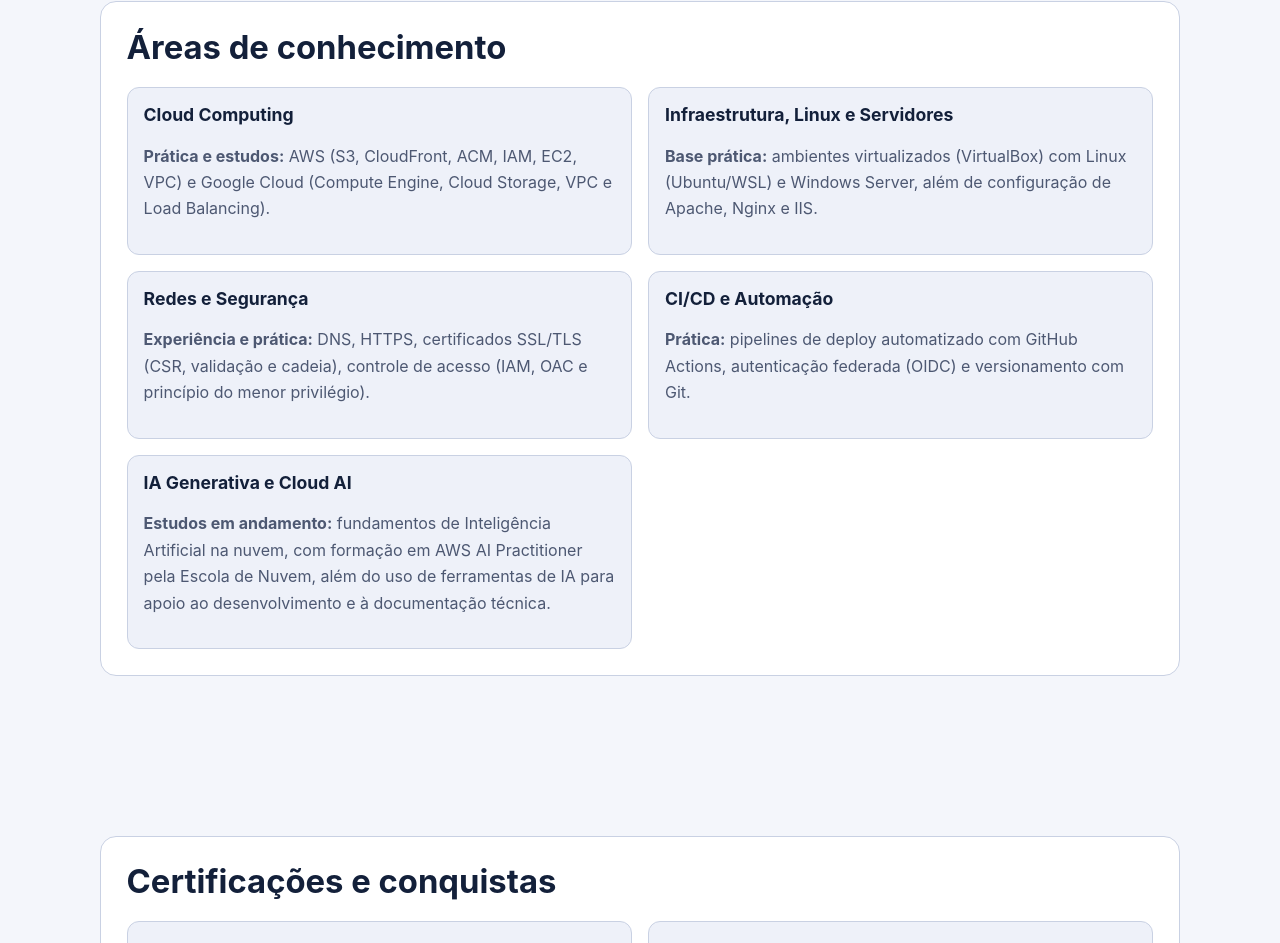
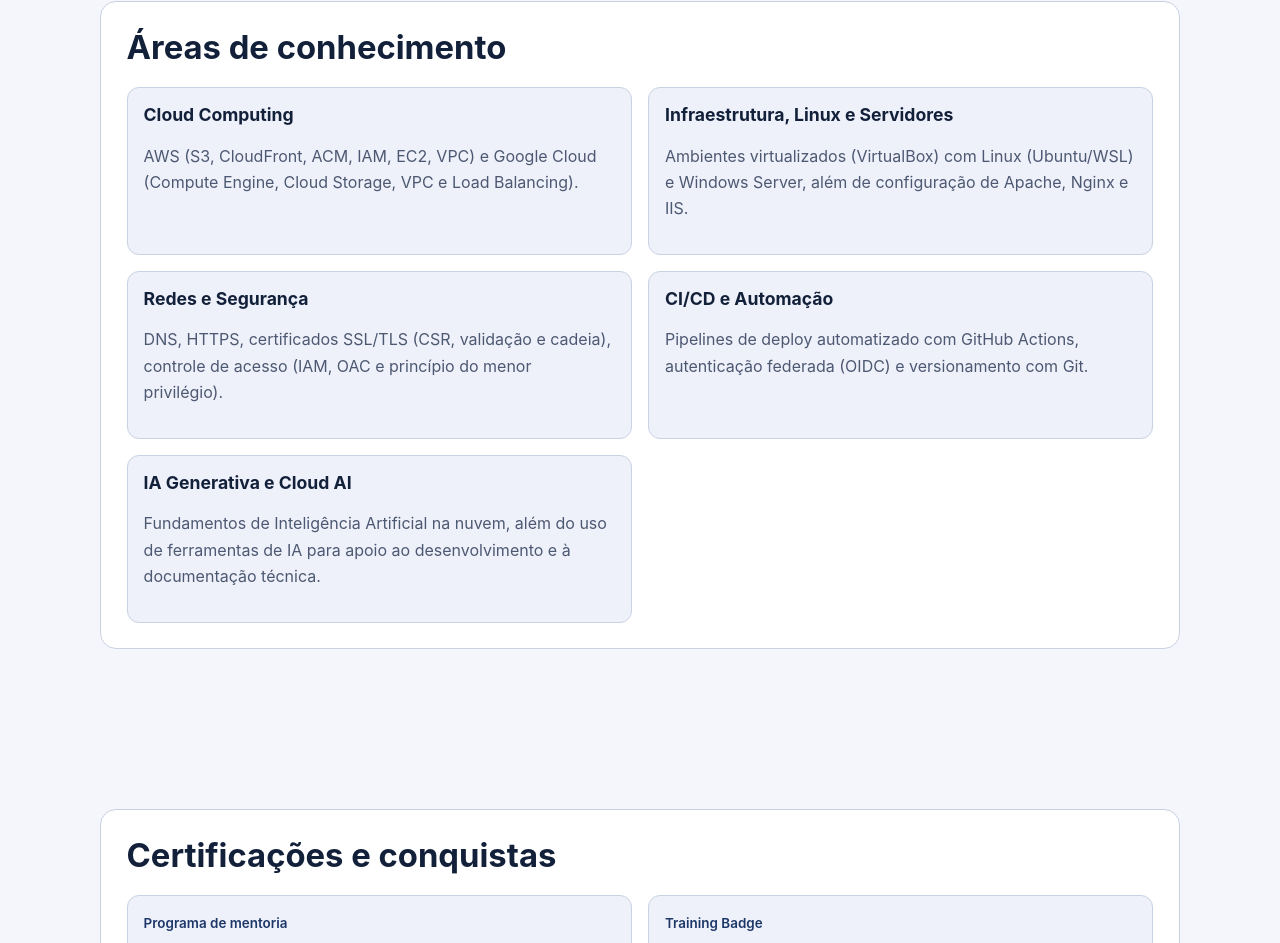
Before and after one commit to Cristina-br/meu-portfolio, a plain HTML site: page index.html in a window 1280 px wide. Shown: the part 1266-2209 px from the top of the page. Drawn offline with Linux system fonts and the light colour scheme.

Commit message:
Refactor HTML content for clarity and conciseness

```diff
--- a/index.html
+++ b/index.html
@@ -128,7 +128,7 @@
             <article>
               <h3>Cloud Computing</h3>
               <p>
-                <strong>Prática e estudos:</strong> AWS (S3, CloudFront, ACM,
+                AWS (S3, CloudFront, ACM,
                 IAM, EC2, VPC) e Google Cloud (Compute Engine, Cloud Storage,
                 VPC e Load Balancing).
               </p>
@@ -137,7 +137,7 @@
             <article>
               <h3>Infraestrutura, Linux e Servidores</h3>
               <p>
-                <strong>Base prática:</strong> ambientes virtualizados
+                Ambientes virtualizados
                 (VirtualBox) com Linux (Ubuntu/WSL) e Windows Server, além de
                 configuração de Apache, Nginx e IIS.
               </p>
@@ -146,7 +146,7 @@
             <article>
               <h3>Redes e Segurança</h3>
               <p>
-                <strong>Experiência e prática:</strong> DNS, HTTPS,
+                DNS, HTTPS,
                 certificados SSL/TLS (CSR, validação e cadeia), controle de
                 acesso (IAM, OAC e princípio do menor privilégio).
               </p>
@@ -155,7 +155,7 @@
             <article>
               <h3>CI/CD e Automação</h3>
               <p>
-                <strong>Prática:</strong> pipelines de deploy automatizado
+                Pipelines de deploy automatizado
                 com GitHub Actions, autenticação federada (OIDC) e
                 versionamento com Git.
               </p>
@@ -164,9 +164,8 @@
             <article>
               <h3>IA Generativa e Cloud AI</h3>
               <p>
-                <strong>Estudos em andamento:</strong> fundamentos de
-                Inteligência Artificial na nuvem, com formação em AWS AI
-                Practitioner pela Escola de Nuvem, além do uso de ferramentas
+                Fundamentos de
+                Inteligência Artificial na nuvem, além do uso de ferramentas
                 de IA para apoio ao desenvolvimento e à documentação técnica.
               </p>
             </article>
```
